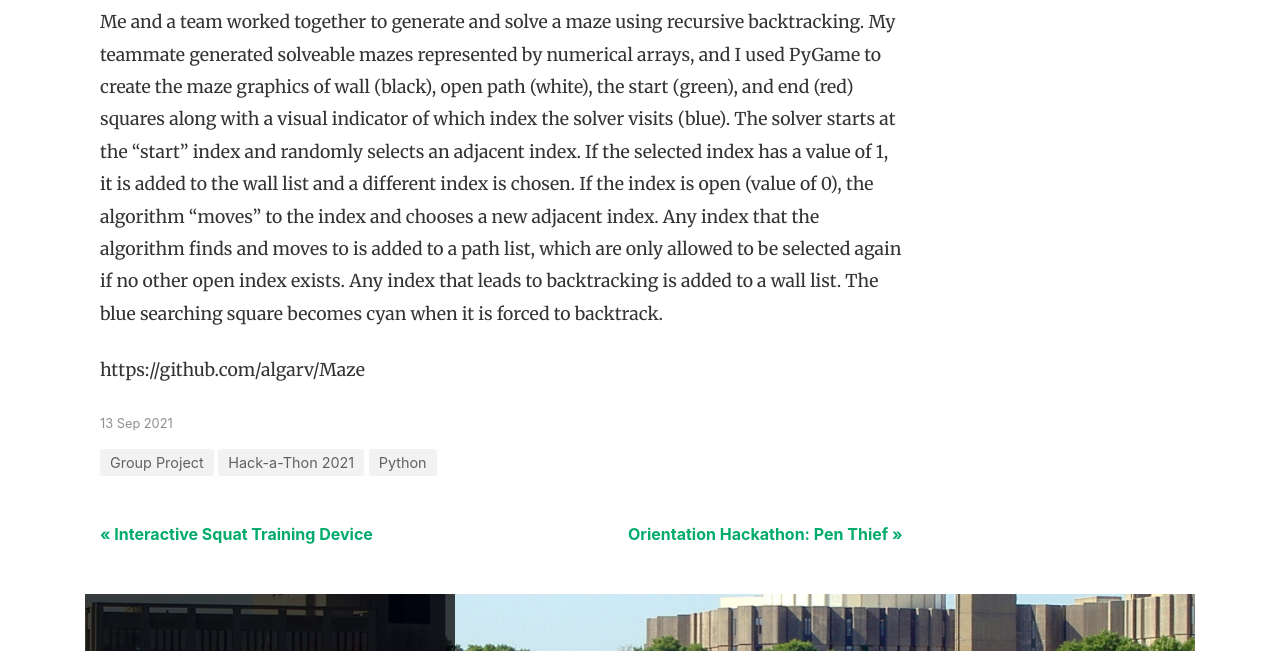
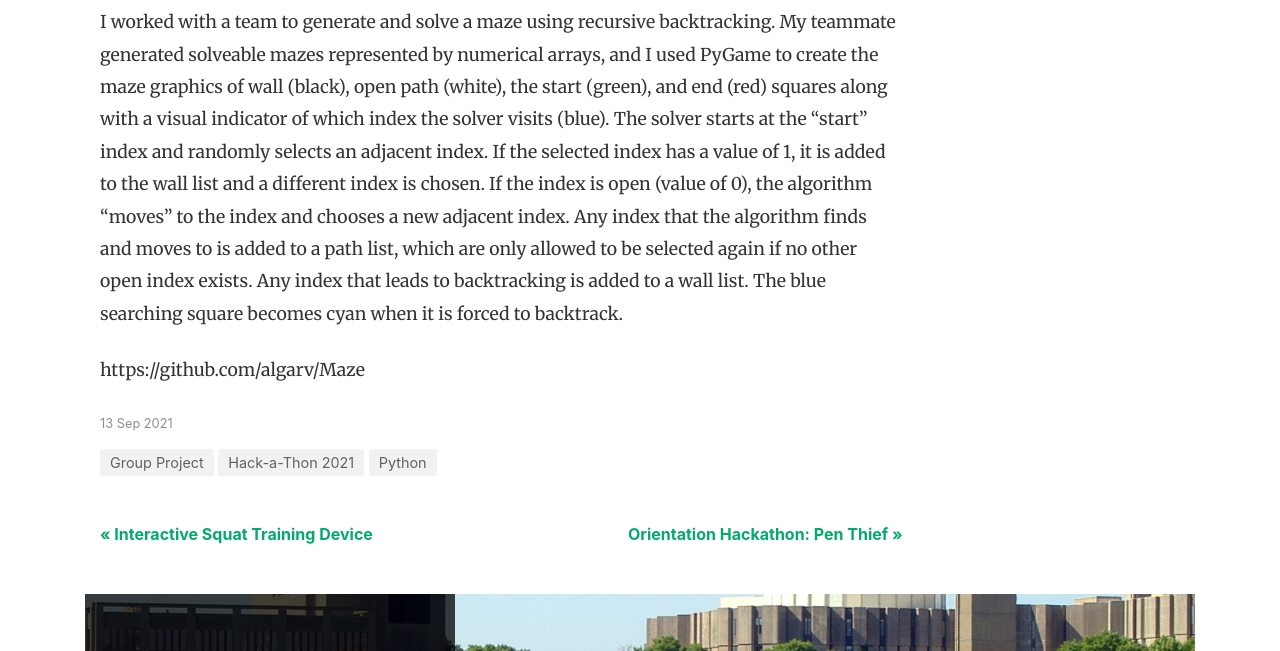
Before and after one commit to roy2909/roy2909.github.io, a Jekyll site: the page built from _posts/2021-09-13-Maze.md, in a window 1280 px wide and 900 px high, scrolled down 429 px, cut to the strip 249-900 px from the top of the window. Built offline with Jekyll 4.4.1, drawn with Linux system fonts in a browser that asks for light colours; nearby versions of some CDN libraries; comment, search, counter and statistics services are not loaded.

Commit message:
Editting maze description

```diff
--- a/_posts/2021-09-13-Maze.md
+++ b/_posts/2021-09-13-Maze.md
@@ -9,6 +9,6 @@
 
 <iframe width="560" height="315" src="https://www.youtube.com/embed/r4uDLioyMAk" title="YouTube video player" frameborder="0" allow="accelerometer; autoplay; clipboard-write; encrypted-media; gyroscope; picture-in-picture" allowfullscreen></iframe>
 
-Me and a team worked together to generate and solve a maze using recursive backtracking. My teammate generated solveable mazes represented by numerical arrays, and I used PyGame to create the maze graphics of wall (black), open path (white), the start (green), and end (red) squares along with a visual indicator of which index the solver visits (blue). The solver starts at the "start" index and randomly selects an adjacent index. If the selected index has a value of 1, it is added to the wall list and a different index is chosen. If the index is open (value of 0), the algorithm "moves" to the index and chooses a new adjacent index. Any index that the algorithm finds and moves to is added to a path list, which are only allowed to be selected again if no other open index exists. Any index that leads to backtracking is added to a wall list. The blue searching square becomes cyan when it is forced to backtrack.
+I worked with a team to generate and solve a maze using recursive backtracking. My teammate generated solveable mazes represented by numerical arrays, and I used PyGame to create the maze graphics of wall (black), open path (white), the start (green), and end (red) squares along with a visual indicator of which index the solver visits (blue). The solver starts at the "start" index and randomly selects an adjacent index. If the selected index has a value of 1, it is added to the wall list and a different index is chosen. If the index is open (value of 0), the algorithm "moves" to the index and chooses a new adjacent index. Any index that the algorithm finds and moves to is added to a path list, which are only allowed to be selected again if no other open index exists. Any index that leads to backtracking is added to a wall list. The blue searching square becomes cyan when it is forced to backtrack.
 
 https://github.com/algarv/Maze
```
